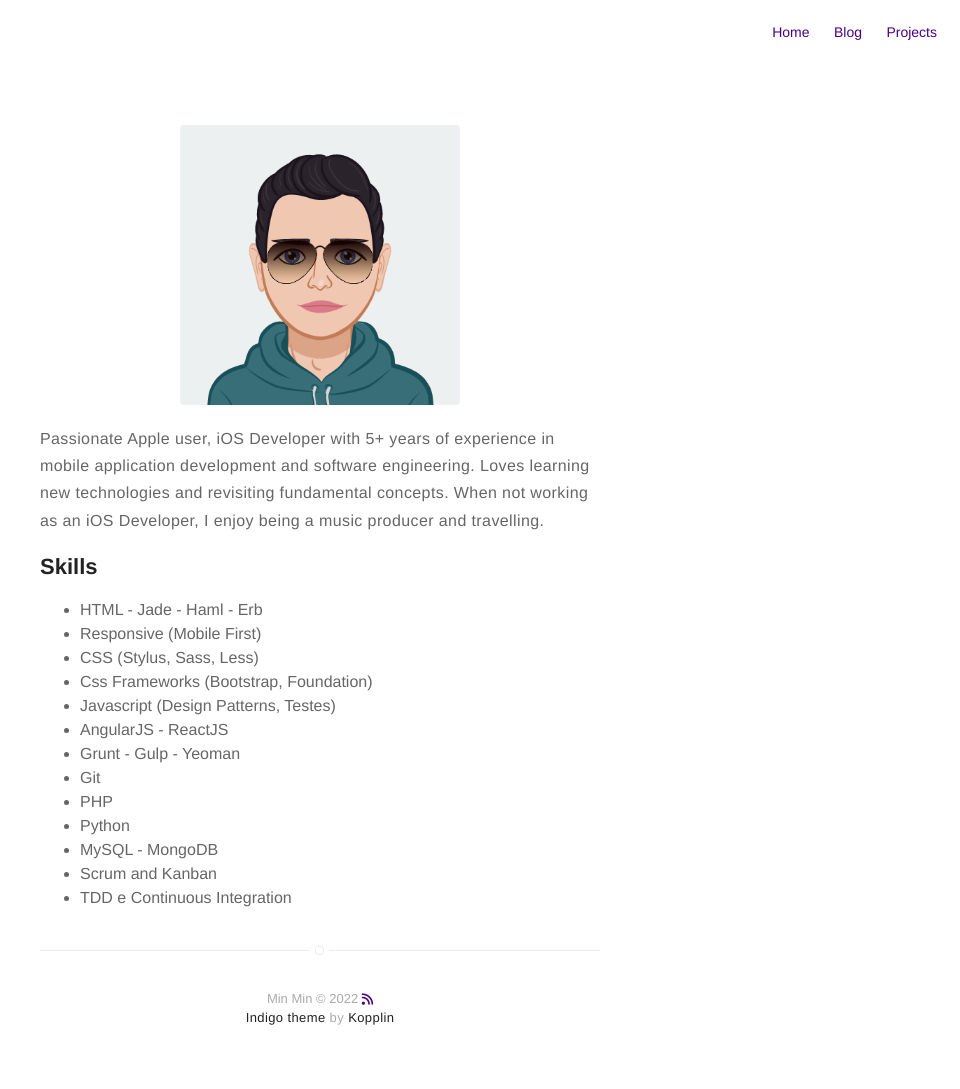
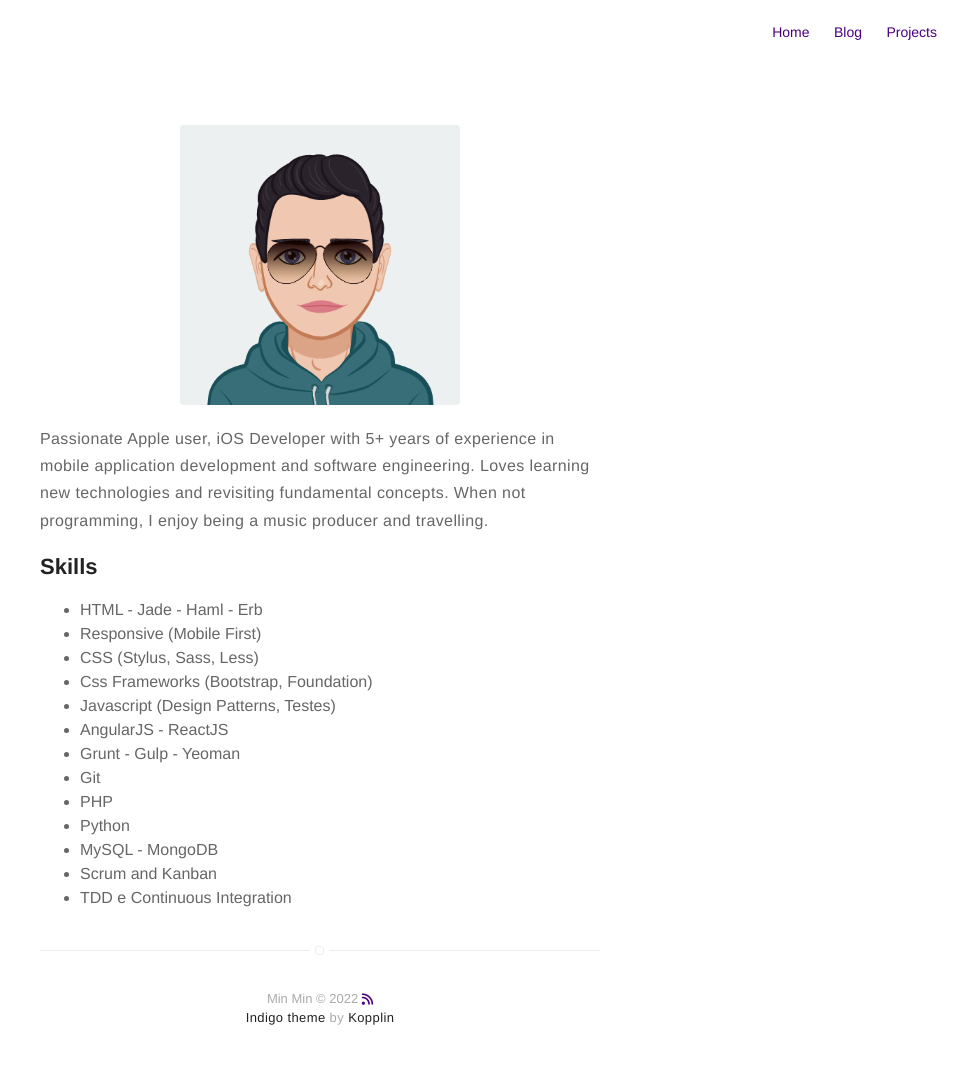
Before and after one commit to mjn2max/mjn2max.github.io, a Jekyll site: the page built from about.md, in a window 1280 px wide. Shown: the whole page, without its empty margins (320-1280 px from the left). Built offline with Jekyll 4.4.1, drawn with Linux system fonts in a browser that asks for light colours; nearby versions of some CDN libraries.

Commit message:
Update about

```diff
--- a/about.md
+++ b/about.md
@@ -5,7 +5,7 @@ layout: page
 
 ![Profile Image]({% if site.external-image %}{{ site.picture }}{% else %}{{ site.url }}/{{ site.picture }}{% endif %})
 
-<p>Passionate Apple user, iOS Developer with 5+ years of experience in mobile application development and software engineering. Loves learning new technologies and revisiting fundamental concepts. When not working as an iOS Developer, I enjoy being a music producer and travelling.</p>
+<p>Passionate Apple user, iOS Developer with 5+ years of experience in mobile application development and software engineering. Loves learning new technologies and revisiting fundamental concepts. When not programming, I enjoy being a music producer and travelling.</p>
 
 <h2>Skills</h2>
 
```
Also changed, not shown: 2 other files.
